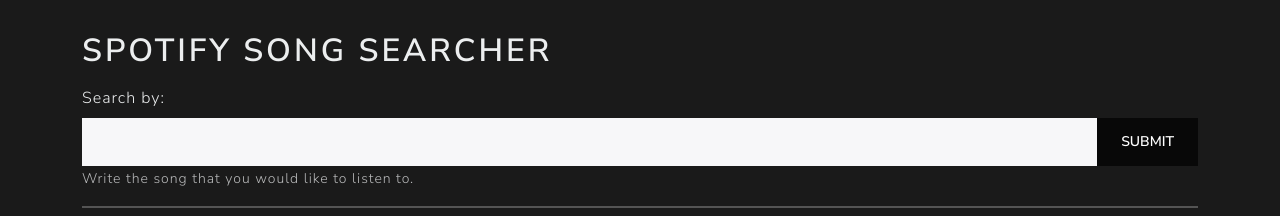
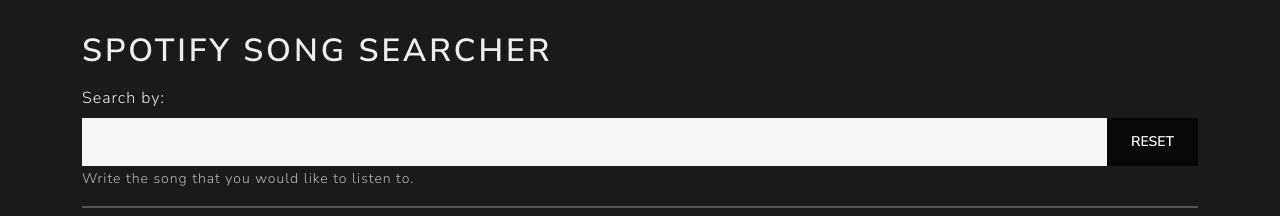
Before and after one commit to claudiainbytes/my-spotify-song-searcher, a React (Vite) app: page / in a window 1280 px wide. Shown: the top 216 px of the page. Built offline with nearby package versions, Linux system fonts and the light colour scheme; no server answers.

Commit message:
Adding functionality search filter

```diff
--- a/src/App.tsx
+++ b/src/App.tsx
@@ -34,6 +34,7 @@
   const [tracks, setTracks] = useState<Track[]>([])
   const [token, setToken] = useState('')
   const [track, setTrack] = useState(null)
+  const [filterByTerm, setFilterByTerm] = useState('')
 
   useEffect(() => {
     if( token === '' ){
@@ -60,15 +61,27 @@
     e.preventDefault()
     const track = tracks.find(item => item.id === trackId)
     setTrack(track)
-  };
+  }
+
+  const handleChange = (e: React.ChangeEvent<HTMLInputElement>) => {
+    const term = e.target.value
+    setFilterByTerm(term.toLowerCase())
+  }
+
+  const handleReset = (e: React.MouseEvent<HTMLButtonElement>) => {
+    document.getElementById('searchByTerm').value = ''
+    setFilterByTerm('')
+  }
+
+  const filteredTracks = (filterByTerm.trim().length === 0 || filterByTerm.trim() === '') ? tracks : tracks.filter((track) => track.song.toLowerCase().includes(filterByTerm) )
 
   return (
     <>
     { track !== null && (
       <Player trackId={track.id}/>
     )}
-      <Searcher/>
-      <Results tracks={tracks} handleClick={handleClick}/>
+      <Searcher handleChange={handleChange} handleReset={handleReset}/>
+      <Results tracks={filteredTracks} handleClick={handleClick} />
     </>
   )
 }
--- a/src/components/Searcher.tsx
+++ b/src/components/Searcher.tsx
@@ -1,4 +1,9 @@
-const Searcher = () => {
+interface SearcherProps {
+    handleChange: (event: React.ChangeEvent<HTMLInputElement>) => void;
+    handleReset: (event: React.MouseEvent<HTMLButtonElement>) => void;
+}
+
+const Searcher = ({ handleChange, handleReset } : SearcherProps ): JSX.Element => {
   return(
     <>
         <div className="row">
@@ -13,8 +18,10 @@
                                     className="form-control"
                                     id="searchByTerm"
                                     aria-describedby="searchByTermHelp"
-                                    placeholder=""/>
-                                <button className="btn btn-primary" type="submit" id="submit">Submit</button>
+                                    placeholder=""
+                                    onChange={handleChange}
+                                    />
+                                <button className="btn btn-primary" type="button" id="reset" onClick={handleReset}>Reset</button>
                             </div>
                             <small id="searchByTermHelp"
                                    className="form-text text-muted">
```
